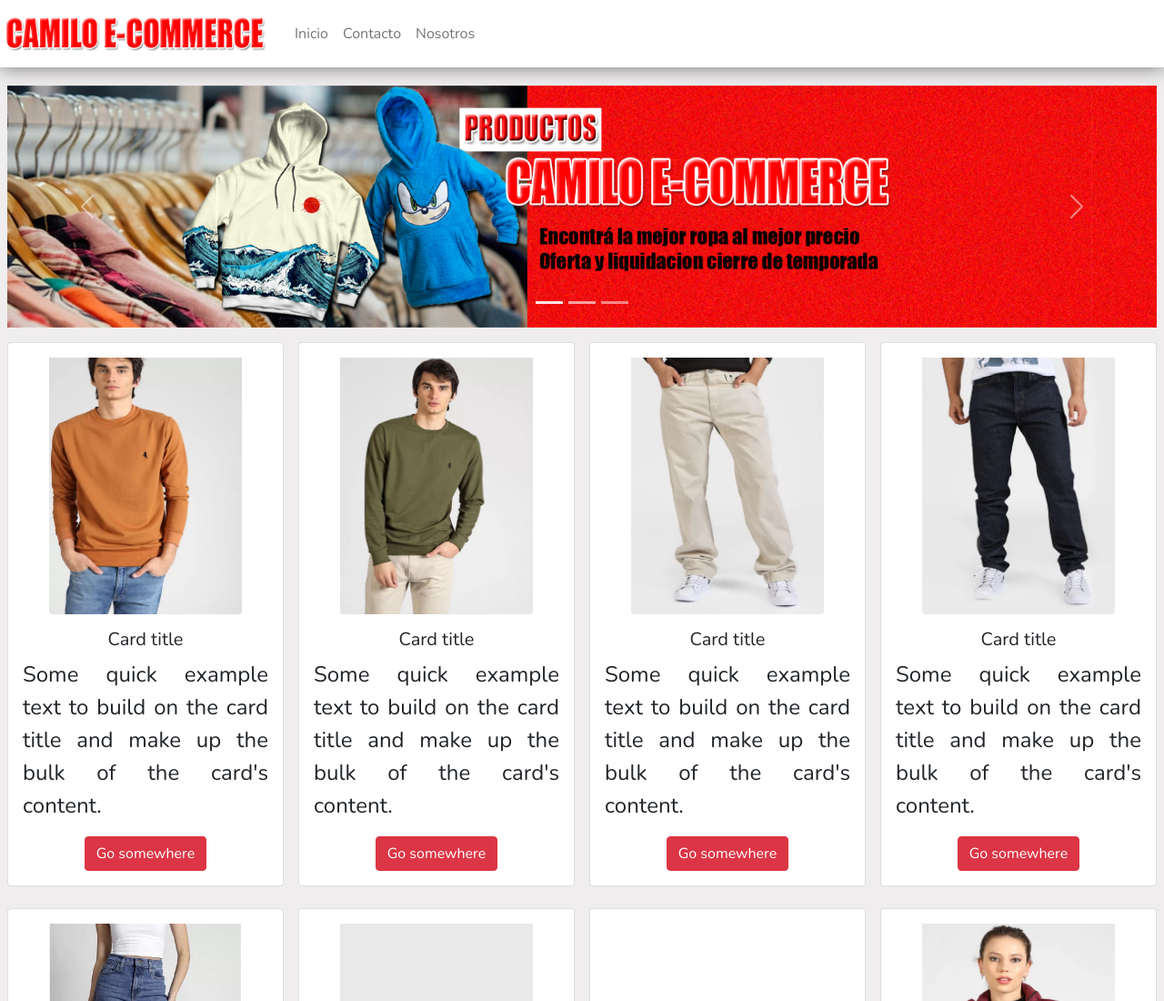
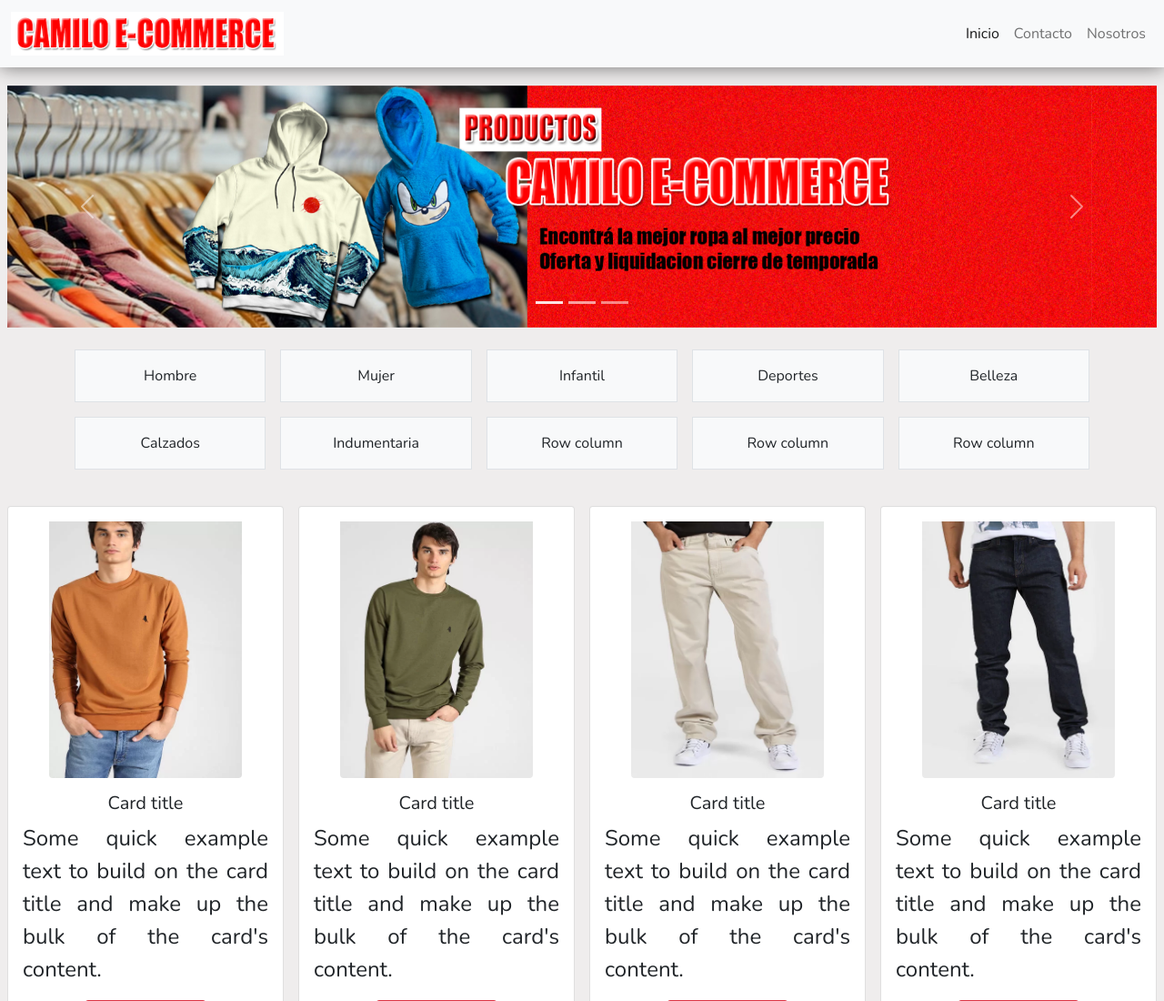
Before and after one commit to robertocolman/Camilo.E-commerse, a plain HTML site: page index.html in a window 1280 px wide. Shown: the top 1100 px of the page at 91% size. Drawn offline with nearby package versions, Linux system fonts and the light colour scheme.

Commit message:
se termina todos los html

```diff
--- a/css/style.css
+++ b/css/style.css
@@ -49,6 +49,16 @@
     height: 298px;
 }
 
+.animation{
+    transition: all 300ms;
+    position: relative;
+}
+
+    .animation:hover{
+        transform: scale(1.15);
+    }
+
+
 /* .footerColor{
     background-color: #ff002b;
 } */
--- a/index.html
+++ b/index.html
@@ -3,32 +3,35 @@
   <head>
     <meta charset="utf-8">
     <meta name="viewport" content="width=device-width, initial-scale=1">
-    <link href="https://cdn.jsdelivr.net/npm/bootstrap@5.0.2/dist/css/bootstrap.min.css" rel="stylesheet" integrity="sha384-EVSTQN3/azprG1Anm3QDgpJLIm9Nao0Yz1ztcQTwFspd3yD65VohhpuuCOmLASjC" crossorigin="anonymous">
+    <link href="https://cdn.jsdelivr.net/npm/bootstrap@5.1.3/dist/css/bootstrap.min.css" rel="stylesheet" integrity="sha384-1BmE4kWBq78iYhFldvKuhfTAU6auU8tT94WrHftjDbrCEXSU1oBoqyl2QvZ6jIW3" crossorigin="anonymous">
     <link rel="stylesheet" href="css/style.css">
   </head>
   <body>
-    <script src="https://cdn.jsdelivr.net/npm/bootstrap@5.0.2/dist/js/bootstrap.bundle.min.js" integrity="sha384-MrcW6ZMFYlzcLA8Nl+NtUVF0sA7MsXsP1UyJoMp4YLEuNSfAP+JcXn/tWtIaxVXM" crossorigin="anonymous"></script>
+    <script src="https://cdn.jsdelivr.net/npm/bootstrap@5.1.3/dist/js/bootstrap.bundle.min.js" integrity="sha384-ka7Sk0Gln4gmtz2MlQnikT1wXgYsOg+OMhuP+IlRH9sENBO0LRn5q+8nbTov4+1p" crossorigin="anonymous"></script>
 
     <!-- Empieza nav -->
-    <nav class="navbar d-flex navbar-expand-md navbar-light sticky-top navColor">
-      <a class="navbar-brand " href="index.html">
+
+    <nav class="navbar navbar-expand-lg navbar-light bg-light sticky-top navColor">
+      <div class="container-fluid">
+        <a class="navbar-brand" href="index.html">
           <img src="img/navIcon.jpg" alt="">
         </a>
-      <button class="navbar-toggler" type="button" data-toggle="collapse" data-target="#navbarNavDropdown" aria-controls="navbarNavDropdown" aria-expanded="false" aria-label="Toggle navigation">
+        <button class="navbar-toggler" type="button" data-bs-toggle="collapse" data-bs-target="#navbarNav" aria-controls="navbarNav" aria-expanded="false" aria-label="Toggle navigation">
           <span class="navbar-toggler-icon"></span>
         </button>
-      <div class="collapse navbar-collapse" id="navbarNavDropdown">
+        <div class="collapse navbar-collapse justify-content-end" id="navbarNav">
           <ul class="navbar-nav">
             <li class="nav-item">
-            <a class="nav-link" href="index.html">Inicio</a>
+              <a class="nav-link active" aria-current="page" href="index.html">Inicio</a>
             </li>
-          <li class="nav-item active">
+            <li class="nav-item">
               <a class="nav-link" href="contacto.html">Contacto</a>
             </li>
             <li class="nav-item">
               <a class="nav-link" href="nosotros.html">Nosotros</a>
             </li>
           </ul>
+        </div>
       </div>
     </nav>
     <!-- termina Nav -->
@@ -63,6 +66,43 @@
         </div>
     </header>
     <!-- termina header -->
+
+    <aside >
+      <div class="container text-center my-4">
+        <div class="row row-cols-2 row-cols-lg-5 g-2 g-lg-3 list-unstyled">
+          <div class="col bg.light">
+            <div class="p-3 border bg-light animation">Hombre</div>
+          </div>
+          <div class="col">
+            <div class="p-3 border bg-light animation">Mujer</div>
+          </div>
+          <div class="col">
+            <div class="p-3 border bg-light animation">Infantil</div>
+          </div>
+          <div class="col">
+            <div class="p-3 border bg-light animation">Deportes</div>
+          </div>
+          <div class="col">
+            <div class="p-3 border bg-light animation">Belleza</div>
+          </div>
+          <div class="col">
+            <div class="p-3 border bg-light animation">Calzados</div>
+          </div>
+          <div class="col">
+            <div class="p-3 border bg-light animation">Indumentaria</div>
+          </div>
+          <div class="col">
+            <div class="p-3 border bg-light animation">Row column</div>
+          </div>
+          <div class="col">
+            <div class="p-3 border bg-light animation">Row column</div>
+          </div>
+          <div class="col">
+            <div class="p-3 border bg-light animation">Row column</div>
+          </div>
+        </div>
+      </div>
+    </aside>
 
     <!-- Incio cards -->
 
```
Also changed, not shown: contacto.html (+8 -6 lines), nosotros.html (+12 -10 lines), ubicacion.html (+12 -10 lines). Lines whose indentation alone changed are shown as unchanged.
